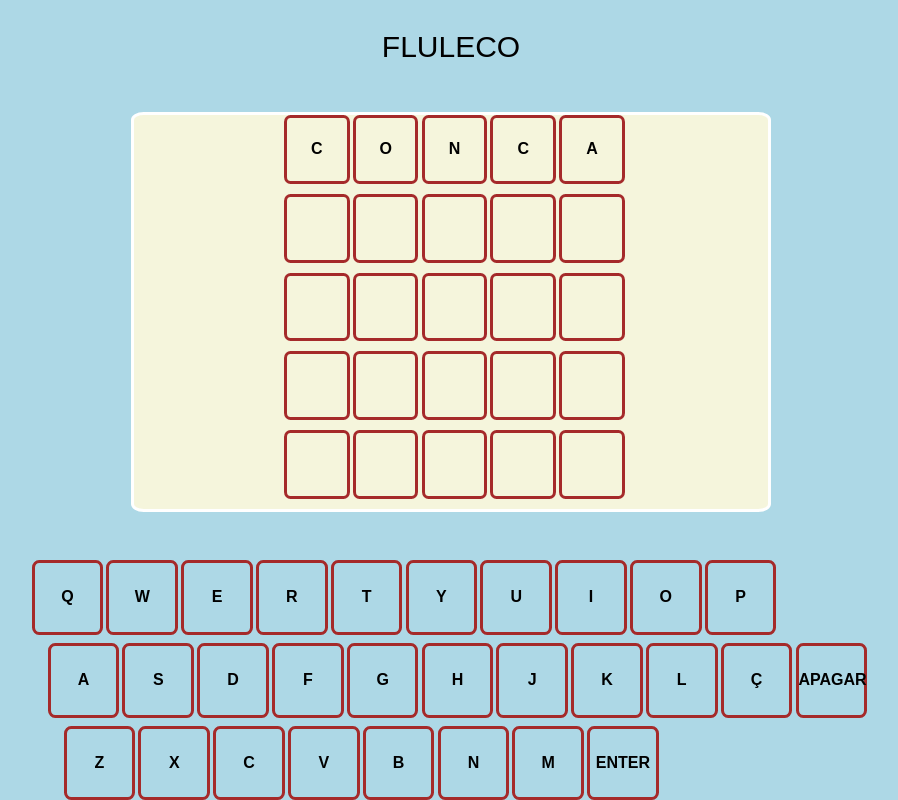
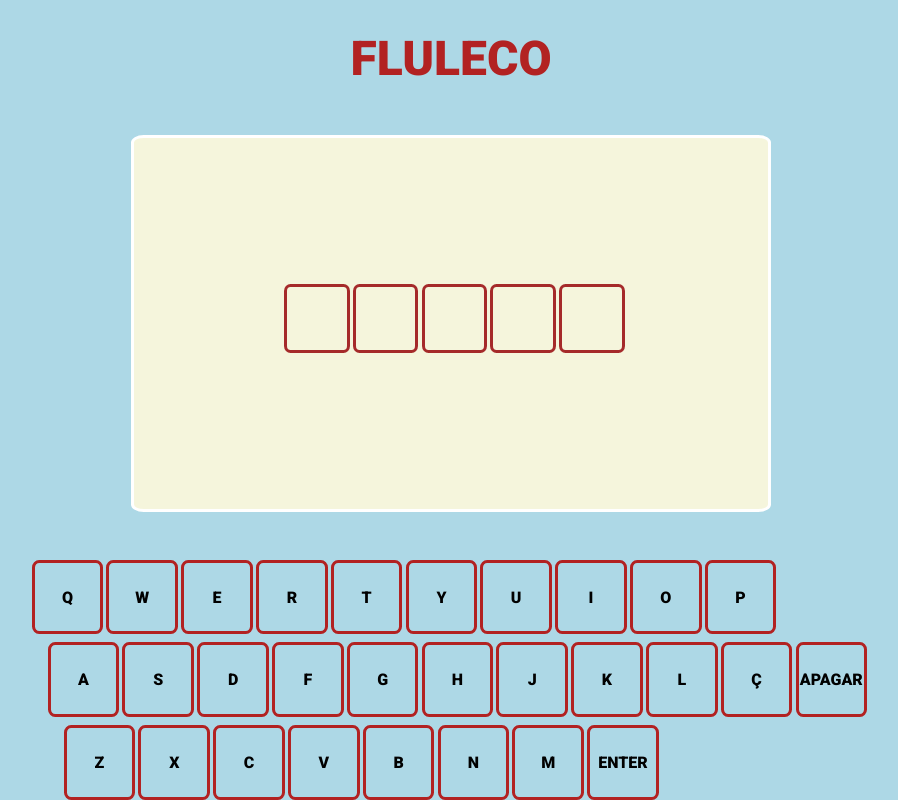
Before and after one commit to AbellasJuan/Fluleco, a React (Create React App) app: page / in a window 1280 px wide. Shown: the whole page, without its empty margins (189-1087 px from the left). Built offline with nearby package versions, Linux system fonts and the light colour scheme.

Commit message:
style: changed screen

```diff
--- a/public/index.html
+++ b/public/index.html
@@ -3,6 +3,9 @@
   <head>
     <meta charset="utf-8" />
     <meta name="viewport" content="width=device-width, initial-scale=1" />
+    <link rel="preconnect" href="https://fonts.googleapis.com">
+<link rel="preconnect" href="https://fonts.gstatic.com" crossorigin>
+<link href="https://fonts.googleapis.com/css2?family=Roboto:ital,wght@0,500;0,700;0,900;1,500;1,900&display=swap" rel="stylesheet">
     <meta name="theme-color" content="#000000" />
 
     <title>Fluleco</title>
--- a/src/pages/Home/style.js
+++ b/src/pages/Home/style.js
@@ -11,8 +11,11 @@
 `
 
 const Title = styled.h1`
-    font-size: 30px;
+    font-size: 3em;
     text-align: center;
+    font-family: 'Roboto', sans-serif;
+    font-weight: 800;
+    color: #B22222
 `
 
 export { Container, Title };
--- a/src/pages/Teclado/index.js
+++ b/src/pages/Teclado/index.js
@@ -29,4 +29,4 @@
             </ThirdRow>
         </Container>
     )
-}
+};
--- a/src/pages/Teclado/style.js
+++ b/src/pages/Teclado/style.js
@@ -24,7 +24,7 @@
     width: 4.1em;
     height: 4.3em;
     margin-right: 0.2em;
-    border: 0.2em solid brown;
+    border: 0.22em solid #B22222;
     border-radius: 10%;
     text-align: center;
     font-weight: 900;
--- a/src/pages/Tela/index.js
+++ b/src/pages/Tela/index.js
@@ -3,7 +3,9 @@
 
 export default function Tela(){
 
-    const [ palavraEscolhida, setPalavraEscolhida ] = useState([])
+    const [ palavraEscolhida, setPalavraEscolhida ] = useState([]);
+
+    const [ respostaUsuario, setRespostaUsuario ] = useState([]);
 
     const palavras = ['ROMERITO', 'FRED', 'RIVELINO', 'GANSO', 'CONCA'];
 
@@ -15,34 +17,16 @@
     }
 
     // eslint-disable-next-line
-    useEffect( shuffleArray,[]);
+    useEffect(shuffleArray,[]);
+
+    console.log(palavraEscolhida);
 
     return(
         <Container>
 
                 {<FirstRowScreen>
                     {palavraEscolhida.map((letter, index) =>
-                        <LetterScreen key={index}> {letter} </LetterScreen>
-                    )}
-                </FirstRowScreen>}
-                {<FirstRowScreen>
-                    {palavraEscolhida.map((index) =>
-                        <LetterScreen key={index}>  </LetterScreen>
-                    )}
-                </FirstRowScreen>}
-                {<FirstRowScreen>
-                    {palavraEscolhida.map((index) =>
-                        <LetterScreen key={index}>  </LetterScreen>
-                    )}
-                </FirstRowScreen>}
-                {<FirstRowScreen>
-                    {palavraEscolhida.map((index) =>
-                        <LetterScreen key={index}>  </LetterScreen>
-                    )}
-                </FirstRowScreen>}
-                {<FirstRowScreen>
-                    {palavraEscolhida.map((index) =>
-                        <LetterScreen key={index}>  </LetterScreen>
+                        <LetterScreen key={index}> </LetterScreen>
                     )}
                 </FirstRowScreen>}
 
--- a/src/styles/style.js
+++ b/src/styles/style.js
@@ -14,7 +14,7 @@
                 font-size: 100%;
                 font-weight: normal;
                 vertical-align: baseline;
-                font-family: 'Ubuntu', sans-serif;
+                font-family: 'Roboto', sans-serif;
                 box-sizing: border-box;
                ::-webkit-scrollbar {
                         width: 8px;
```
